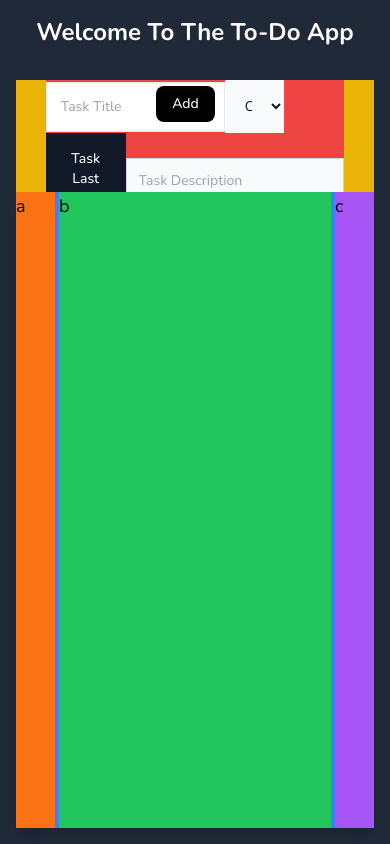
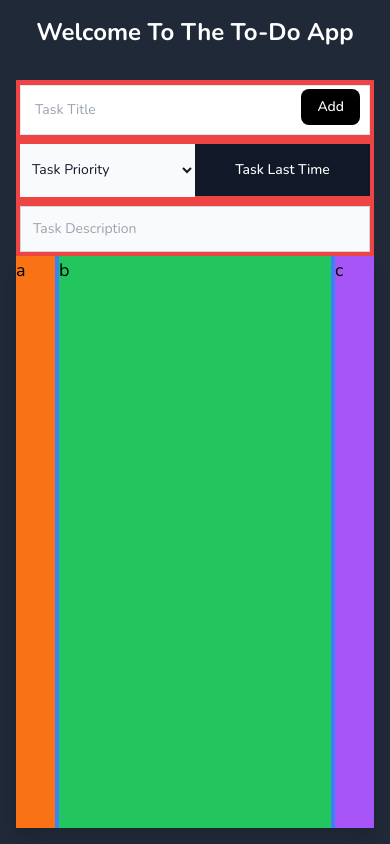
Before and after one commit to ErsaGunTosun/IToDo, a React (Create React App) app: page / in a window 390 px wide. Built offline with nearby package versions, Linux system fonts and the light colour scheme.

Commit message:
UPDATE todo bar responsive desing to do bar has been made responsive

```diff
--- a/src/components/ToDoBar/ToDoBar.js
+++ b/src/components/ToDoBar/ToDoBar.js
@@ -2,10 +2,10 @@ import React from 'react'
 
 function ToDoBar() {
   return (
-    <div className='w-5/6 h-full flex flex-wrap items-center bg-red-500'>
+    <div className='w-full md:w-6/7 h-full flex flex-wrap items-center px-1 md:px-0 bg-red-500 '>
 
       {/* Add Task Input */}
-      <div className='basis-3/5'>
+      <div className='basis-full flex-1 md:basis-3/5 md:px-1'>
         <div class="relative">
           <input type="search" id="default-search" class="block w-full p-3.5 border-1 border text-sm outline-0" placeholder="Task Title" required />
           <button type="submit" class="text-white absolute end-2.5 bottom-2.5 font-medium rounded-lg text-sm px-4 py-2 bg-black ">Add</button>
@@ -14,9 +14,9 @@ function ToDoBar() {
 
 
       {/* Priority Dropdown */}
-      <div className='basis-1/5'>
-        <select id="priority" class="bg-gray-50 m-0 text-gray-900 text-sm  block w-full p-4 outline-none">
-          <option selected>Choose a priority</option>
+      <div className='basis-1/2 md:basis-1/5 md:px-1'>
+        <select id="priority" class="bg-gray-50 m-0 text-gray-900 text-sm  block w-full py-4 px-2 outline-none">
+          <option selected>Task Priority</option>
           <option value="5">High Priority</option>
           <option value="4">Medium Priority</option>
           <option value="2">Low Priority</option>
@@ -25,12 +25,12 @@ function ToDoBar() {
       </div>
 
       {/* Date Picker */}
-      <div className='basis-1/5'>
+      <div className='basis-1/2 md:basis-1/5 md:px-1'>
         <button type="button" class="text-white w-full bg-gray-900 font-medium border-none  text-sm px-5 py-4 me-2 "> Task Last Time</button>
       </div>
 
       {/* Description Input */}
-      <div className='basis-1 flex-1 mt-1'>
+      <div className='basis-full flex-1 md:px-1'>
         <div>
           <input type="text" id="first_name" class="bg-gray-50 border border-gray-300 text-gray-900 text-sm   block w-full p-3" placeholder="Task Description" required />
         </div>
--- a/src/components/ToDoBody/ToDoBody.js
+++ b/src/components/ToDoBody/ToDoBody.js
@@ -35,7 +35,7 @@ function ToDoBody() {
 
   return (
     <div class="h-full w-full flex flex-col bg-yellow-500 ">
-      <div class="h-28 flex justify-center ">
+      <div class="h-44 md:h-28 flex justify-center">
         <ToDoBar />
       </div>
       <div class="w-full h-full flex-1 mx-auto text-lg bg-red-500 shadow-lg ">
--- a/tailwind.config.js
+++ b/tailwind.config.js
@@ -12,6 +12,10 @@ module.exports = {
         '6/9': '66.6666666%',
         '7/9': '77.7777777%',
         '8/9': '88.8888888%',
+
+      },
+      width: {
+        '6/7': '85.7142857%',
       }
     },
   },
```
